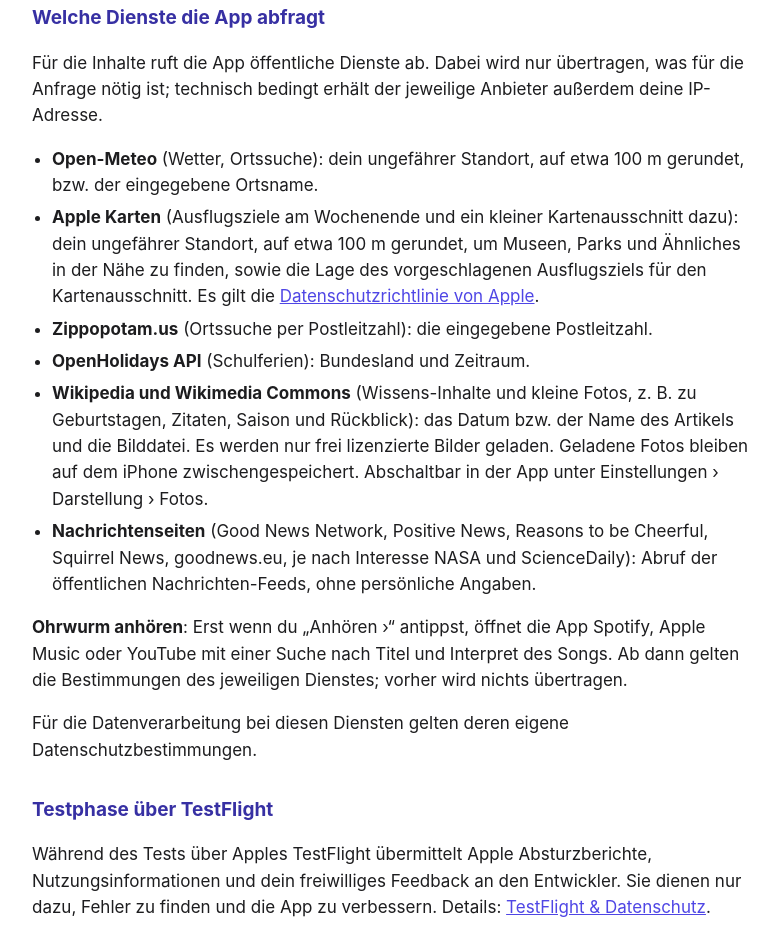
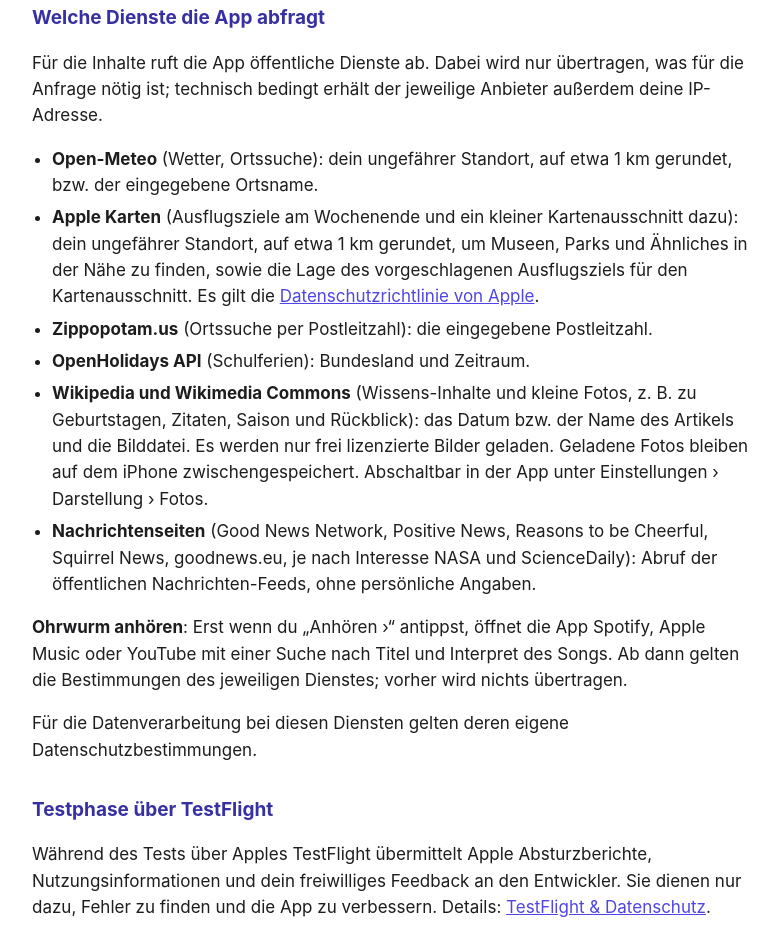
Before and after one commit to GutenMorgenAPP/guten-morgen, a plain HTML site: page index.html in a window 1280 px wide. Shown: the part 890-1833 px from the top of the page, without its empty margins (248-1026 px from the left). Drawn offline with Linux system fonts and the light colour scheme.

Commit message:
Add files via upload

```diff
--- a/index.html
+++ b/index.html
@@ -35,8 +35,8 @@
 <h2>Welche Dienste die App abfragt</h2>
 <p>Für die Inhalte ruft die App öffentliche Dienste ab. Dabei wird nur übertragen, was für die Anfrage nötig ist; technisch bedingt erhält der jeweilige Anbieter außerdem deine IP-Adresse.</p>
 <ul>
-  <li><strong>Open-Meteo</strong> (Wetter, Ortssuche): dein ungefährer Standort, auf etwa 100 m gerundet, bzw. der eingegebene Ortsname.</li>
-  <li><strong>Apple Karten</strong> (Ausflugsziele am Wochenende und ein kleiner Kartenausschnitt dazu): dein ungefährer Standort, auf etwa 100 m gerundet, um Museen, Parks und Ähnliches in der Nähe zu finden, sowie die Lage des vorgeschlagenen Ausflugsziels für den Kartenausschnitt. Es gilt die <a href="https://www.apple.com/de/legal/privacy/">Datenschutzrichtlinie von Apple</a>.</li>
+  <li><strong>Open-Meteo</strong> (Wetter, Ortssuche): dein ungefährer Standort, auf etwa 1 km gerundet, bzw. der eingegebene Ortsname.</li>
+  <li><strong>Apple Karten</strong> (Ausflugsziele am Wochenende und ein kleiner Kartenausschnitt dazu): dein ungefährer Standort, auf etwa 1 km gerundet, um Museen, Parks und Ähnliches in der Nähe zu finden, sowie die Lage des vorgeschlagenen Ausflugsziels für den Kartenausschnitt. Es gilt die <a href="https://www.apple.com/de/legal/privacy/">Datenschutzrichtlinie von Apple</a>.</li>
   <li><strong>Zippopotam.us</strong> (Ortssuche per Postleitzahl): die eingegebene Postleitzahl.</li>
   <li><strong>OpenHolidays API</strong> (Schulferien): Bundesland und Zeitraum.</li>
   <li><strong>Wikipedia und Wikimedia Commons</strong> (Wissens-Inhalte und kleine Fotos, z.&nbsp;B. zu Geburtstagen, Zitaten, Saison und Rückblick): das Datum bzw. der Name des Artikels und die Bilddatei. Es werden nur frei lizenzierte Bilder geladen. Geladene Fotos bleiben auf dem iPhone zwischengespeichert. Abschaltbar in der App unter Einstellungen › Darstellung › Fotos.</li>
@@ -56,6 +56,6 @@
 
 <hr>
 <h2 lang="en">Summary in English</h2>
-<p lang="en">“Guten Morgen” is a free, private iPhone app without ads, accounts or tracking. The developer runs no server and receives no personal data. Settings, your optional birthday, calendar, contacts and step count stay on the device (calendar, contacts, location and motion only with your permission). To show content, the app queries public services (Open-Meteo and Apple Maps with an approximate location rounded to about 100 m, Zippopotam.us, OpenHolidays API, Wikipedia and Wikimedia Commons for small freely licensed photos – can be switched off in the app – and public news feeds). Apple Maps also provides a small map snippet of suggested weekend outings. During TestFlight testing, Apple shares crash logs, usage information and your feedback with the developer. Tapping “Anhören” opens Spotify, Apple Music or YouTube with a search for the song – only then. Before your briefing time, iOS may refresh the app in the background. Contact: <a href="mailto:gutenmorgenapp@icloud.com">gutenmorgenapp@icloud.com</a>.</p>
+<p lang="en">“Guten Morgen” is a free, private iPhone app without ads, accounts or tracking. The developer runs no server and receives no personal data. Settings, your optional birthday, calendar, contacts and step count stay on the device (calendar, contacts, location and motion only with your permission). To show content, the app queries public services (Open-Meteo and Apple Maps with an approximate location rounded to about 1 km, Zippopotam.us, OpenHolidays API, Wikipedia and Wikimedia Commons for small freely licensed photos – can be switched off in the app – and public news feeds). Apple Maps also provides a small map snippet of suggested weekend outings. During TestFlight testing, Apple shares crash logs, usage information and your feedback with the developer. Tapping “Anhören” opens Spotify, Apple Music or YouTube with a search for the song – only then. Before your briefing time, iOS may refresh the app in the background. Contact: <a href="mailto:gutenmorgenapp@icloud.com">gutenmorgenapp@icloud.com</a>.</p>
 </body>
 </html>
```
